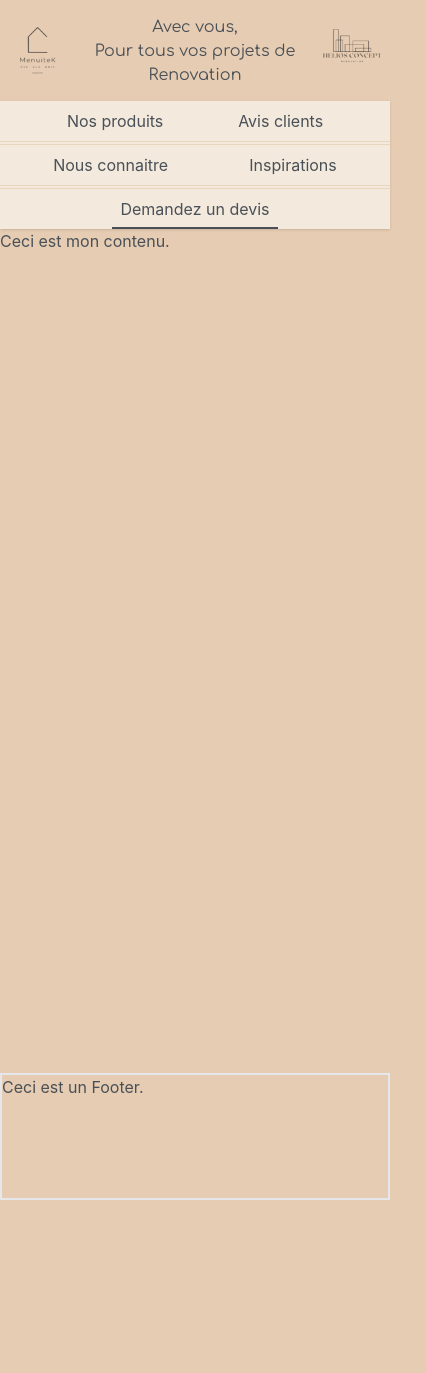
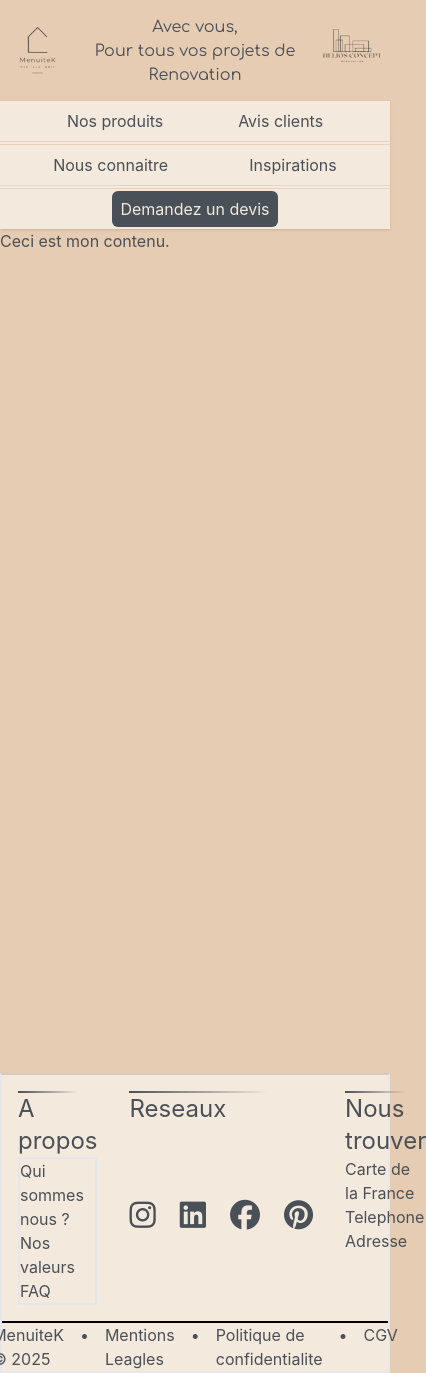
Before and after one commit to BdClement/Stanley, a React (Create React App) app in the folder frontend/testReact/menuitek/: page / in a window 390 px wide. Shown: the whole page, 426 px wide, since content can reach past the window. Before the commit the page ends 1200 px from the top, so only its background shows below. Built offline with nearby package versions, Linux system fonts and the light colour scheme.

Commit message:
feat: Footer squelette in progress

```diff
--- a/frontend/testReact/menuitek/public/index.html
+++ b/frontend/testReact/menuitek/public/index.html
@@ -31,6 +31,7 @@
     <link rel="preconnect" href="https://fonts.googleapis.com">
     <link rel="preconnect" href="https://fonts.gstatic.com" crossorigin>
     <link href="https://fonts.googleapis.com/css2?family=Comfortaa:wght@300..700&display=swap" rel="stylesheet">
+    <link rel="stylesheet" href="https://cdnjs.cloudflare.com/ajax/libs/font-awesome/6.5.0/css/all.min.css">
   </head>
   <body>
     <noscript>You need to enable JavaScript to run this app.</noscript>
--- a/frontend/testReact/menuitek/src/components/App.js
+++ b/frontend/testReact/menuitek/src/components/App.js
@@ -2,7 +2,7 @@ import '../styles/App.css';
 // import React from 'react';
 import Header from './Header/Header';
 import Content from './Content';
-import Footer from './Footer';
+import Footer from './Footer/Footer';
 
 function App() {
   return (
--- a/frontend/testReact/menuitek/src/components/Footer.js
+++ /dev/null
@@ -1,11 +0,0 @@
-import '../styles/Footer.css'
-
-function Footer() {
-    return (
-        <footer className='border-2 border-black-500 h-[15vh]'>
-            <p>Ceci est un Footer.</p>
-        </footer>
-    )
-}
-
-export default Footer;
--- /dev/null
+++ b/frontend/testReact/menuitek/src/components/Footer/About.js
@@ -0,0 +1,36 @@
+function About() {
+    return (
+        <div className="flex flex-grow">
+            <div className="m-4 flex flex-col flex-grow">
+                <div className="h-[2px] w-3/4 bg-gradient-to-r from-grey-custom to-grey-custom-300"></div>
+                <h3 className="text-2xl">A propos</h3>
+                <ul className=" flex flex-col flex-grow border-2">
+                    <li className="flex-grow">Qui sommes nous ?</li>
+                    <li className="flex-grow">Nos valeurs</li>
+                    <li className="flex-grow">FAQ</li>
+                </ul>
+            </div>
+            <div className="m-4 flex flex-col flex-grow">
+                <div className="h-[2px] w-3/4 bg-gradient-to-r from-grey-custom to-grey-custom-300"></div>
+                <h3 className="text-2xl">Reseaux</h3>
+                <ul className="flex flex-row flex-grow items-center justify-evenly gap-6">
+                    <li><i class="fab fa-instagram text-3xl"></i></li>
+                    <li><i class="fab fa-linkedin text-3xl"></i></li>
+                    <li><i class="fab fa-facebook text-3xl"></i></li>
+                    <li><i class="fab fa-pinterest text-3xl"></i></li>
+                </ul>
+            </div>
+            <div className="m-4 flex-grow">
+                <div className="h-[2px] w-3/4 bg-gradient-to-r from-grey-custom to-grey-custom-300"></div>
+                <h3 className="text-2xl">Nous trouver</h3>
+                <ul>
+                    <li>Carte de la France</li>
+                    <li>Telephone</li>
+                    <li>Adresse</li>
+                </ul>
+            </div>
+        </div>
+    )
+}
+
+export default About;
--- /dev/null
+++ b/frontend/testReact/menuitek/src/components/Footer/Footer.js
@@ -0,0 +1,15 @@
+// import React from 'react';
+import '../../styles/Footer.css'
+import Legal from './Legal'
+import About from './About'
+
+function Footer() {
+    return (
+        <footer className='min-h-[20vh] flex flex-col border-2 border-t-grey-custom/20 bg-beige-contrast'>
+            <About />
+            <Legal />
+        </footer>
+    )
+}
+
+export default Footer;
--- /dev/null
+++ b/frontend/testReact/menuitek/src/components/Footer/Legal.js
@@ -0,0 +1,17 @@
+function Legal() {
+    return (
+        <div className="min-h-[3vh] max-h-[6vh] flex flex-grow items-center justify-center border-t-2 border-black">
+            <ul className="flex flex-row gap-4">
+                <li>MenuiteK © 2025</li>
+                <li>•</li>
+                <li>Mentions Leagles</li>
+                <li>•</li>
+                <li>Politique de confidentialite</li>
+                <li>•</li>
+                <li>CGV</li>
+            </ul>
+        </div>
+    )
+}
+
+export default Legal;
--- a/frontend/testReact/menuitek/src/components/Header/Navbar.js
+++ b/frontend/testReact/menuitek/src/components/Header/Navbar.js
@@ -1,7 +1,7 @@
 function Navbar() {
     return (
-        <nav className='flex flex-row flex-wrap sticky top-0 z-1 sm:h-[3vh] min-h-[6vh] bg-beige-contrast shadow'>
-            <ul className="flex flex-row w-full sm:w-[35%] h-full items-center justify-evenly">
+        <nav className='opacity-0 animate-slide-in-down flex flex-row flex-wrap sticky top-0 z-1 sm:h-[3vh] min-h-[6vh] bg-beige-contrast shadow'>
+            <ul className="flex flex-row w-full sm:w-[40%] h-full items-center justify-evenly">
                 <li className="relative group p-2">
                     <span>Nos produits</span>
                     <span className="absolute bottom-0 left-1/2 transform -translate-x-1/2 h-[2px] w-0 bg-beige-main transition-all duration-300 group-hover:w-full"></span>
@@ -11,7 +11,7 @@ function Navbar() {
                     <span className="absolute bottom-0 left-1/2 transform -translate-x-1/2 h-[2px] w-0 bg-beige-main transition-all duration-300 group-hover:w-full"></span>
                 </li>
             </ul>
-            <ul className="flex flex-row w-full sm:w-[35%] h-full border-double max-sm:border-y-4 max-sm:border-beige-main/70 sm:border-x-4 sm:border-beige-main/70 gap-5 items-center justify-evenly">
+            <ul className="flex flex-row w-full sm:w-[30%] h-full border-double max-sm:border-y-4 max-sm:border-beige-main/70 sm:border-x-4 sm:border-beige-main/70 gap-5 items-center justify-evenly">
                 <li  className="relative group p-2">
                     <span>Nous connaitre</span>
                     <span className="absolute bottom-0 left-1/2 transform -translate-x-1/2 h-[2px] w-0 bg-beige-main transition-all duration-300 group-hover:w-full"></span>
@@ -23,9 +23,7 @@ function Navbar() {
             </ul>
             <ul className="flex flex-row w-full sm:w-[30%] h-full items-center justify-center">
                 <li className="relative group p-2">
-                    {/* <span>Demandez un devis</span> */}
-                    <span className="p-2 border-b-2 border-grey-custom">Demandez un devis</span>
-                    {/* <span className="absolute bottom-0 left-1/2 transform -translate-x-1/2 h-[2px] w-full bg-beige-main transition-all duration-300 group-hover:w-full"></span> */}
+                    <span className="p-2 sm:p-3 rounded-md bg-grey-custom text-beige-contrast hover:bg-beige-contrast hover:text-grey-custom hover:border-2 hover:border-grey-custom transition duration:300">Demandez un devis</span>
                 </li>
             </ul>
         </nav>
--- a/frontend/testReact/menuitek/tailwind.config.js
+++ b/frontend/testReact/menuitek/tailwind.config.js
@@ -13,6 +13,25 @@ module.exports = {
       fontFamily: {
         comforta: ['Comfortaa', 'Roboto', 'Sergoe UI']
       },
+      animation: {
+        'fade-in': 'fadeIn 0.6s ease-out forwards',
+        'zoom-in': 'zoomIn 0.5s ease-out forwards',
+        'slide-in-down': 'slideInDown 0.8s ease-out forwards',
+      },
+      keyframes: {
+        fadeIn: {
+          from: { opacity: '0'},
+          to: { opacity: '1'},
+        },
+        zoomIn: {
+          from: {opacity: '0', transform: 'scale(0.95)'},
+          to: {opacity: '1', transform: 'scale(1)'},
+        },
+        slideInDown: {
+          '0%': {transform: 'translateY(-0.5rem)', opacity: '0'},
+          '100%': {transform: 'translateY(0)', opacity: '1'},
+        }
+      },
     },
   },
   plugins: [],
```
